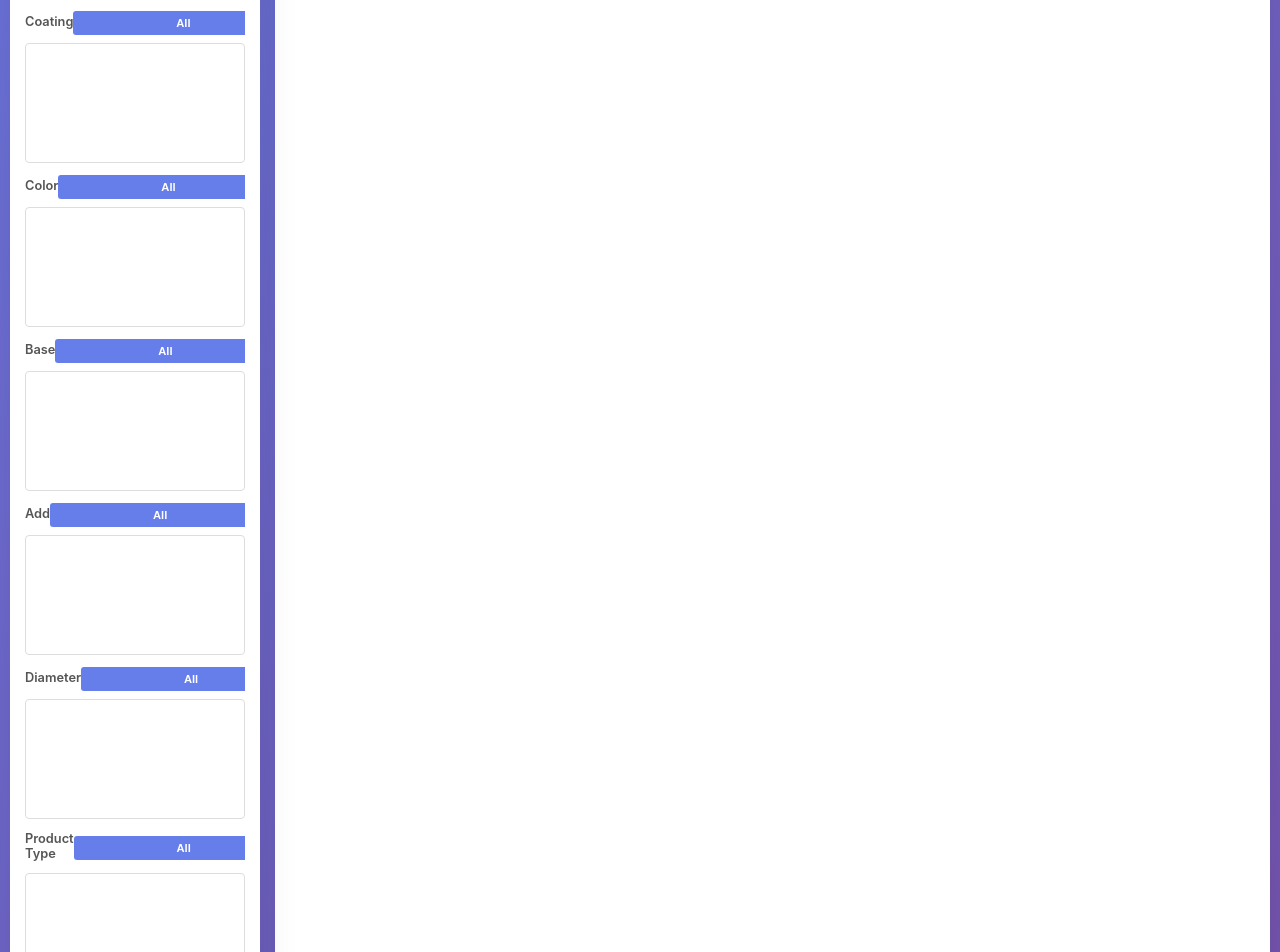
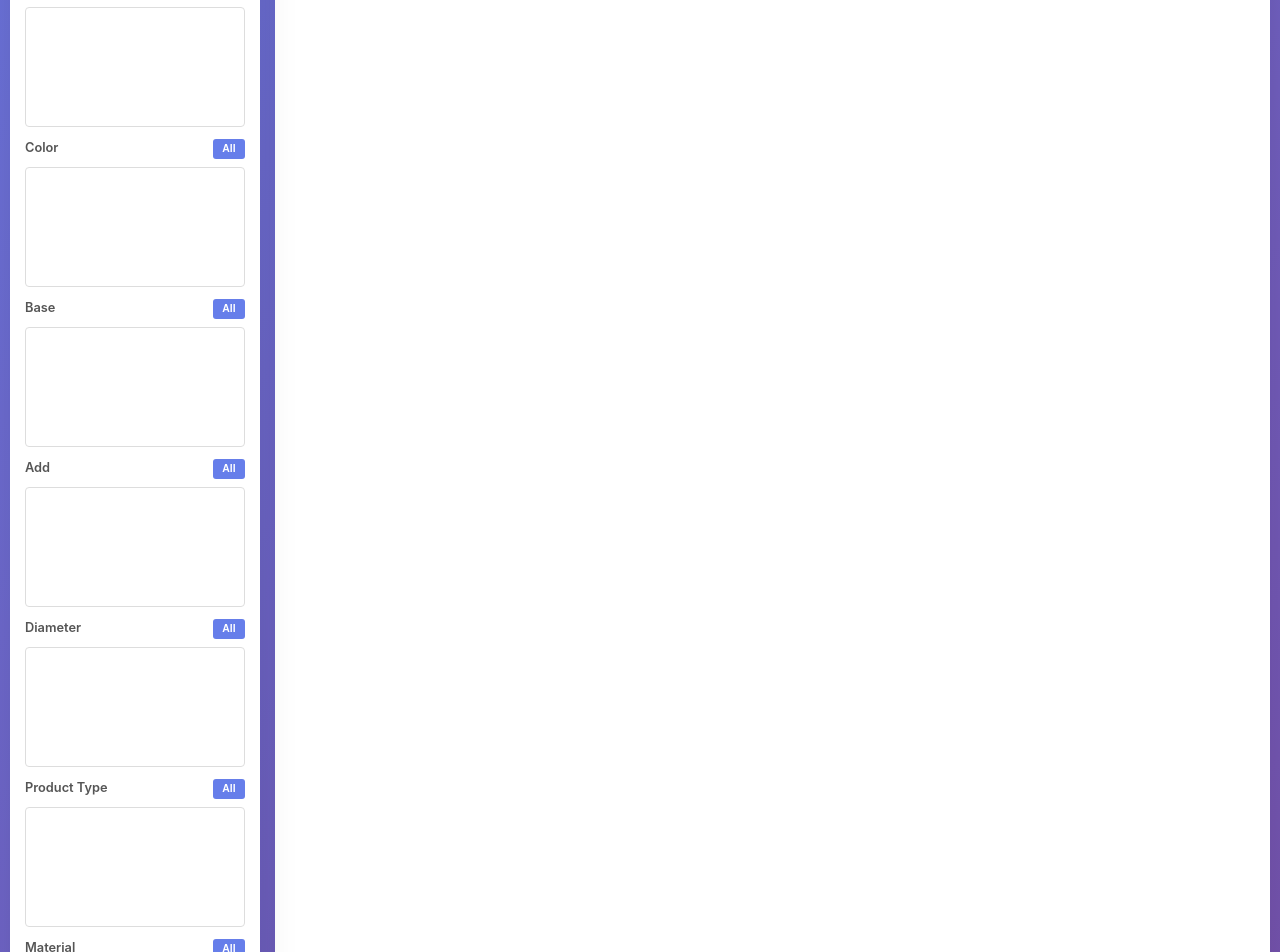
Before and after one commit to kimipdb306-ops/lens-tracker-app, a website: page public/index.html in a window 1280 px wide. Shown: the part 980-1932 px from the top of the page. Drawn offline with Linux system fonts and the light colour scheme; no server answers.

Commit message:
Fix All button consistency: fixed size, centered text, proper spacing from label

```diff
--- a/public/index.html
+++ b/public/index.html
@@ -297,8 +297,10 @@
         }
 
         .select-all-btn {
-            padding: 3px 6px;
-            font-size: 0.7em;
+            width: 32px;
+            height: 20px;
+            padding: 0;
+            font-size: 0.65em;
             background: #667eea;
             color: white;
             border: none;
@@ -306,15 +308,23 @@
             cursor: pointer;
             font-weight: 600;
             transition: background 0.2s;
-            height: 24px;
-            display: inline-flex;
+            display: flex;
             align-items: center;
             justify-content: center;
             flex-shrink: 0;
+            line-height: 1;
         }
 
         .select-all-btn:hover {
             background: #764ba2;
+        }
+
+        .filter-label-row {
+            display: flex;
+            justify-content: space-between;
+            align-items: center;
+            margin-bottom: 8px;
+            gap: 8px;
         }
     </style>
 </head>
@@ -404,7 +414,7 @@
                     </div>
 
                     <div class="form-group">
-                        <div style="display: flex; justify-content: space-between; align-items: center; margin-bottom: 8px;">
+                        <div class="filter-label-row">
                             <label for="demandManufacturer">Manufacturer</label>
                             <button type="button" class="select-all-btn" onclick="selectAllInDropdown('demandManufacturer')">All</button>
                         </div>
@@ -412,7 +422,7 @@
                     </div>
 
                     <div class="form-group">
-                        <div style="display: flex; justify-content: space-between; align-items: center; margin-bottom: 8px;">
+                        <div class="filter-label-row">
                             <label for="demandLensType">Lens Type</label>
                             <button type="button" class="select-all-btn" onclick="selectAllInDropdown('demandLensType')">All</button>
                         </div>
@@ -420,7 +430,7 @@
                     </div>
 
                     <div class="form-group">
-                        <div style="display: flex; justify-content: space-between; align-items: center; margin-bottom: 8px;">
+                        <div class="filter-label-row">
                             <label for="demandLensSubtype">Lens Subtype</label>
                             <button type="button" class="select-all-btn" onclick="selectAllInDropdown('demandLensSubtype')">All</button>
                         </div>
@@ -428,7 +438,7 @@
                     </div>
 
                     <div class="form-group">
-                        <div style="display: flex; justify-content: space-between; align-items: center; margin-bottom: 8px;">
+                        <div class="filter-label-row">
                             <label for="demandCoating">Coating</label>
                             <button type="button" class="select-all-btn" onclick="selectAllInDropdown('demandCoating')">All</button>
                         </div>
@@ -436,7 +446,7 @@
                     </div>
 
                     <div class="form-group">
-                        <div style="display: flex; justify-content: space-between; align-items: center; margin-bottom: 8px;">
+                        <div class="filter-label-row">
                             <label for="demandColor">Color</label>
                             <button type="button" class="select-all-btn" onclick="selectAllInDropdown('demandColor')">All</button>
                         </div>
@@ -444,7 +454,7 @@
                     </div>
 
                     <div class="form-group">
-                        <div style="display: flex; justify-content: space-between; align-items: center; margin-bottom: 8px;">
+                        <div class="filter-label-row">
                             <label for="demandBase">Base</label>
                             <button type="button" class="select-all-btn" onclick="selectAllInDropdown('demandBase')">All</button>
                         </div>
@@ -452,7 +462,7 @@
                     </div>
 
                     <div class="form-group">
-                        <div style="display: flex; justify-content: space-between; align-items: center; margin-bottom: 8px;">
+                        <div class="filter-label-row">
                             <label for="demandAdd">Add</label>
                             <button type="button" class="select-all-btn" onclick="selectAllInDropdown('demandAdd')">All</button>
                         </div>
@@ -460,7 +470,7 @@
                     </div>
 
                     <div class="form-group">
-                        <div style="display: flex; justify-content: space-between; align-items: center; margin-bottom: 8px;">
+                        <div class="filter-label-row">
                             <label for="demandDiameter">Diameter</label>
                             <button type="button" class="select-all-btn" onclick="selectAllInDropdown('demandDiameter')">All</button>
                         </div>
@@ -468,7 +478,7 @@
                     </div>
 
                     <div class="form-group">
-                        <div style="display: flex; justify-content: space-between; align-items: center; margin-bottom: 8px;">
+                        <div class="filter-label-row">
                             <label for="demandProductType">Product Type</label>
                             <button type="button" class="select-all-btn" onclick="selectAllInDropdown('demandProductType')">All</button>
                         </div>
@@ -476,7 +486,7 @@
                     </div>
 
                     <div class="form-group">
-                        <div style="display: flex; justify-content: space-between; align-items: center; margin-bottom: 8px;">
+                        <div class="filter-label-row">
                             <label for="demandMaterialId">Material</label>
                             <button type="button" class="select-all-btn" onclick="selectAllInDropdown('demandMaterialId')">All</button>
                         </div>
@@ -484,7 +494,7 @@
                     </div>
 
                     <div class="form-group">
-                        <div style="display: flex; justify-content: space-between; align-items: center; margin-bottom: 8px;">
+                        <div class="filter-label-row">
                             <label for="demandBrand">Brand</label>
                             <button type="button" class="select-all-btn" onclick="selectAllInDropdown('demandBrand')">All</button>
                         </div>
@@ -492,7 +502,7 @@
                     </div>
 
                     <div class="form-group">
-                        <div style="display: flex; justify-content: space-between; align-items: center; margin-bottom: 8px;">
+                        <div class="filter-label-row">
                             <label for="demandCountry">Country of Origin</label>
                             <button type="button" class="select-all-btn" onclick="selectAllInDropdown('demandCountry')">All</button>
                         </div>
```
